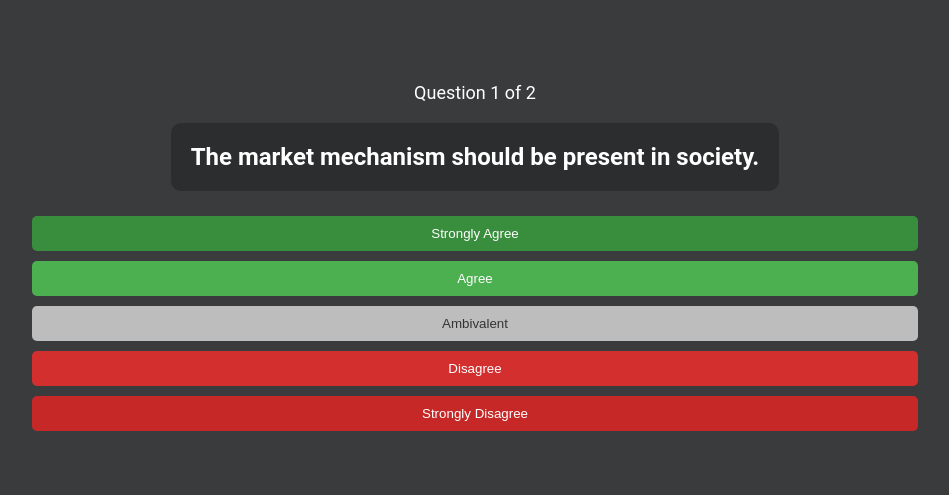
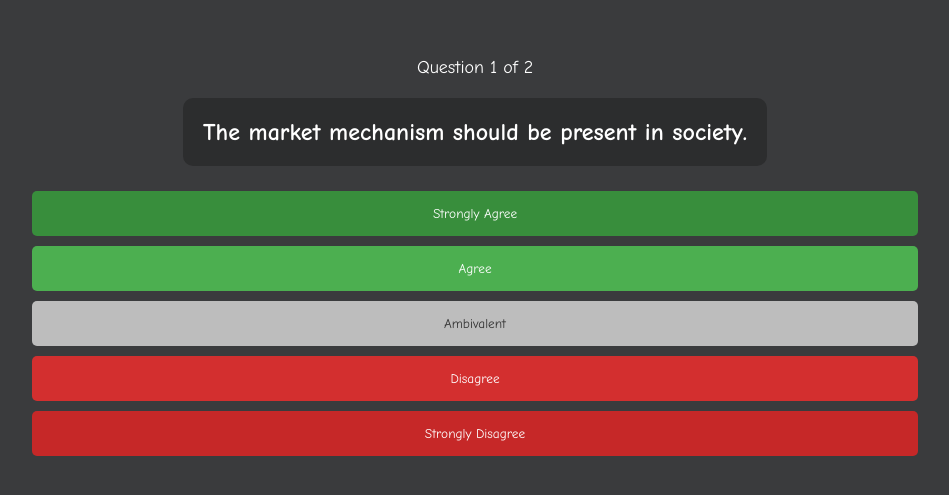
Before and after one commit to Vistulis/polititest, a plain HTML site: page index.html in a window 1280 px wide. Shown: the part 141-636 px from the top of the page, without its empty margins (165-1114 px from the left). Drawn offline with Linux system fonts and the light colour scheme.

Commit message:
Update style.css

```diff
--- a/style.css
+++ b/style.css
@@ -1,7 +1,7 @@
 body {
   background-color: #3a3b3d;
   color: #ffffff;
-  font-family: 'Roboto', sans-serif;
+  font-family: 'Comic Sans MS', cursive;
   margin: 0;
   display: flex;
   flex-direction: column;
@@ -36,12 +36,20 @@ body {
 
 .button {
   flex: 1;
-  padding: 10px;
+  padding: 15px 10px;
   margin: 5px;
   border: none;
   border-radius: 5px;
   cursor: pointer;
   transition: background-color 0.3s, box-shadow 0.3s, transform 0.3s;
+}
+
+#agree-btn,
+#strongly-agree-btn,
+#ambivalent-btn,
+#disagree-btn,
+#strongly-disagree-btn {
+  font-family: 'Comic Sans MS', cursive;
 }
 
 #agree-btn {
```
